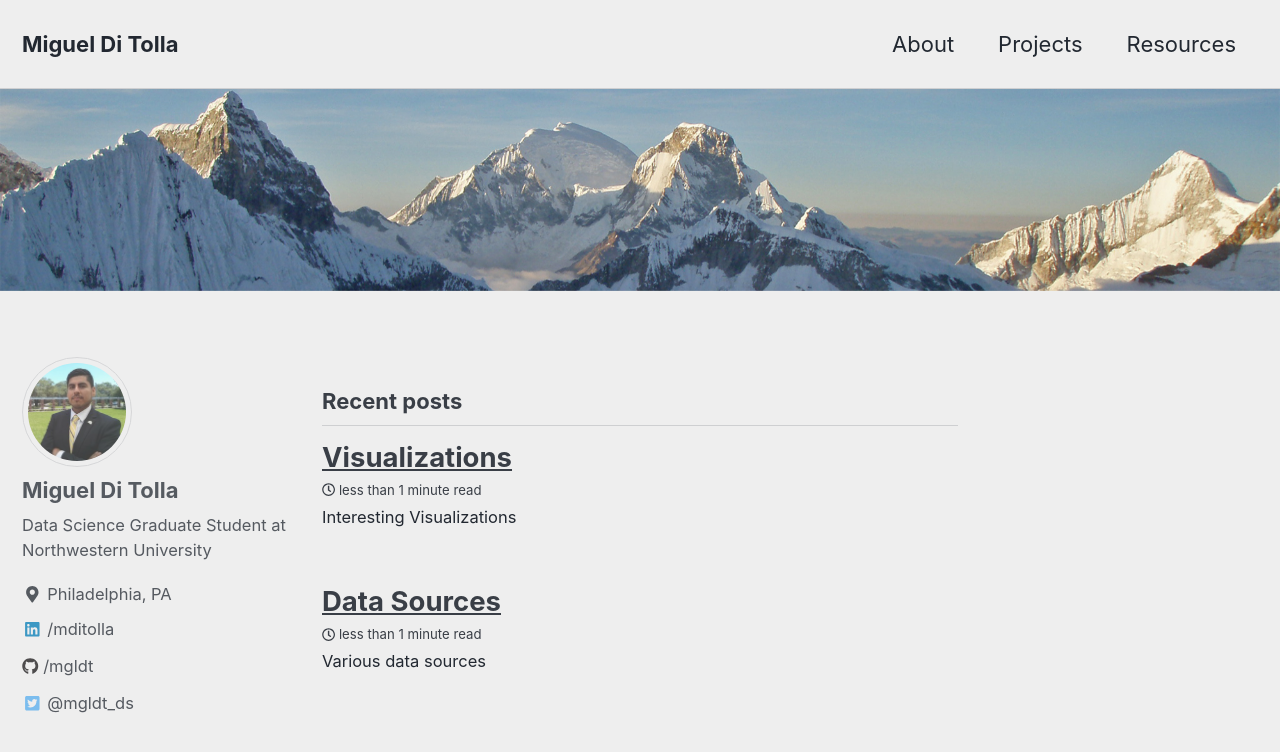
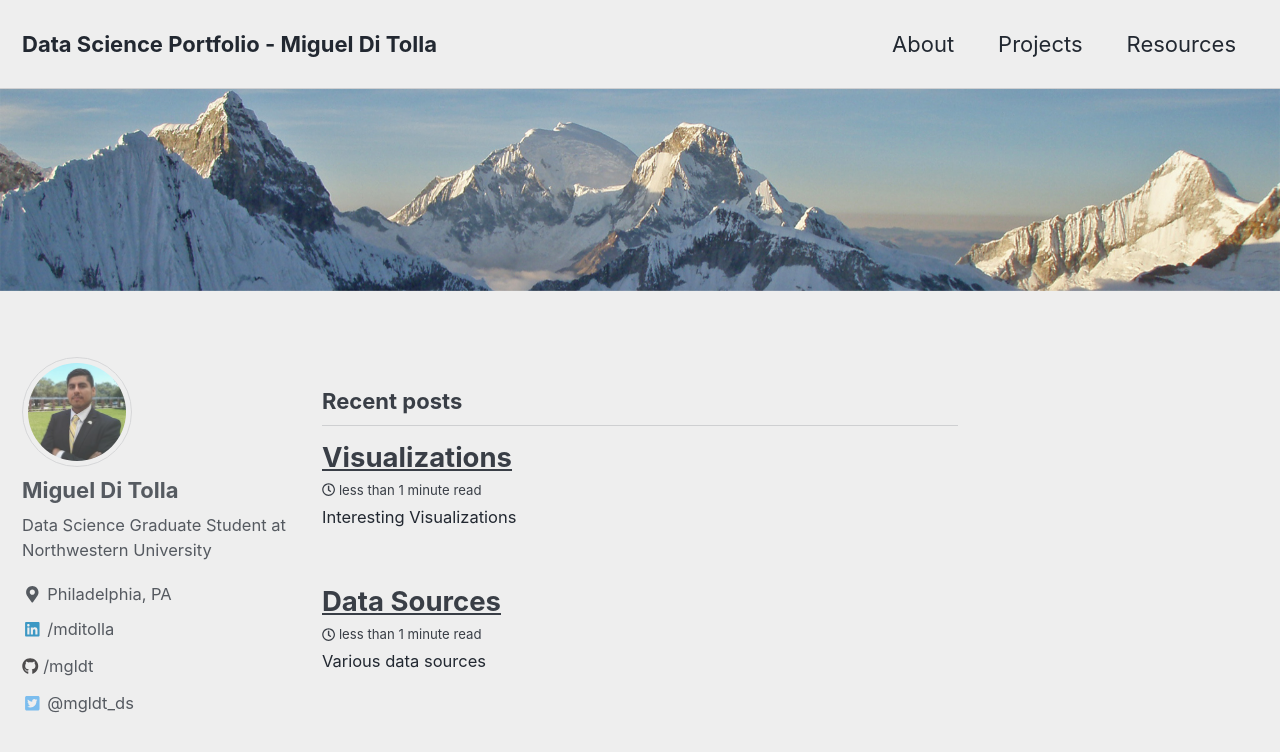
Before and after one commit to mgldt/mgldt.github.io, a Jekyll site: the page built from index.html, in a window 1280 px wide and 900 px high. Shown: the top 752 px of the window. Built offline with Jekyll 4.4.1, drawn with Linux system fonts in a browser that asks for light colours; cached includes are drawn as plain includes; the list of posts is cut into pages by our own code.

Commit message:
Update _config.yml

```diff
--- a/_config.yml
+++ b/_config.yml
@@ -16,7 +16,7 @@ minimal_mistakes_skin    : "air" # "air", "aqua", "contrast", "dark", "dirt", "n
 
 # Site Settings
 locale                   : "en-US"
-title                    : "Miguel Di Tolla"
+title                    : "Data Science Portfolio - Miguel Di Tolla"
 title_separator          : "-"
 name                     : "Miguel Di Tolla"
 description              : "Data Science Portfolio."
@@ -148,9 +148,6 @@ footer:
       icon: "fab fa-fw fa-twitter-square"
       url: "https://twitter.com/mgldt_ds"
 
-    #- label: "Twitter"
-    #  icon: "fab fa-fw fa-twitter-square"
-    #  # url:
     #- label: "GitLab"
     #  icon: "fab fa-fw fa-gitlab"
     #  #url:
```
